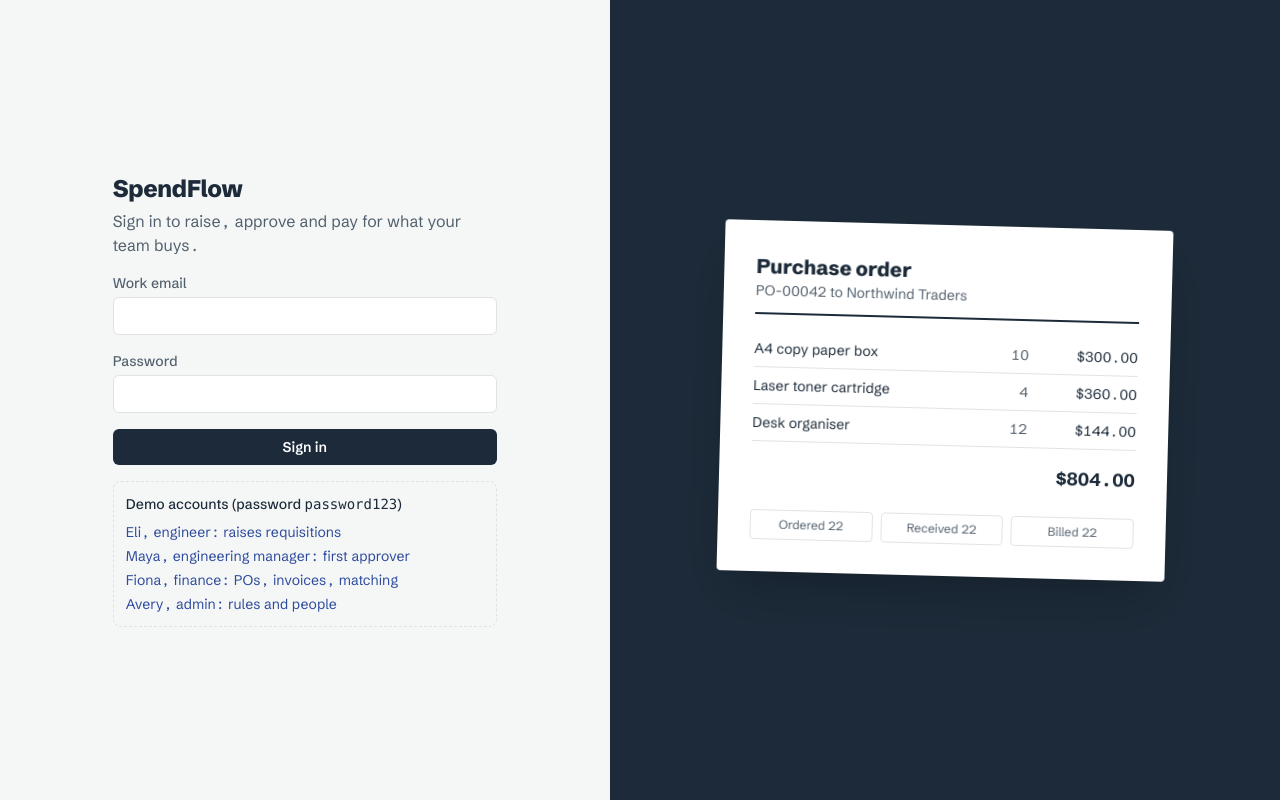
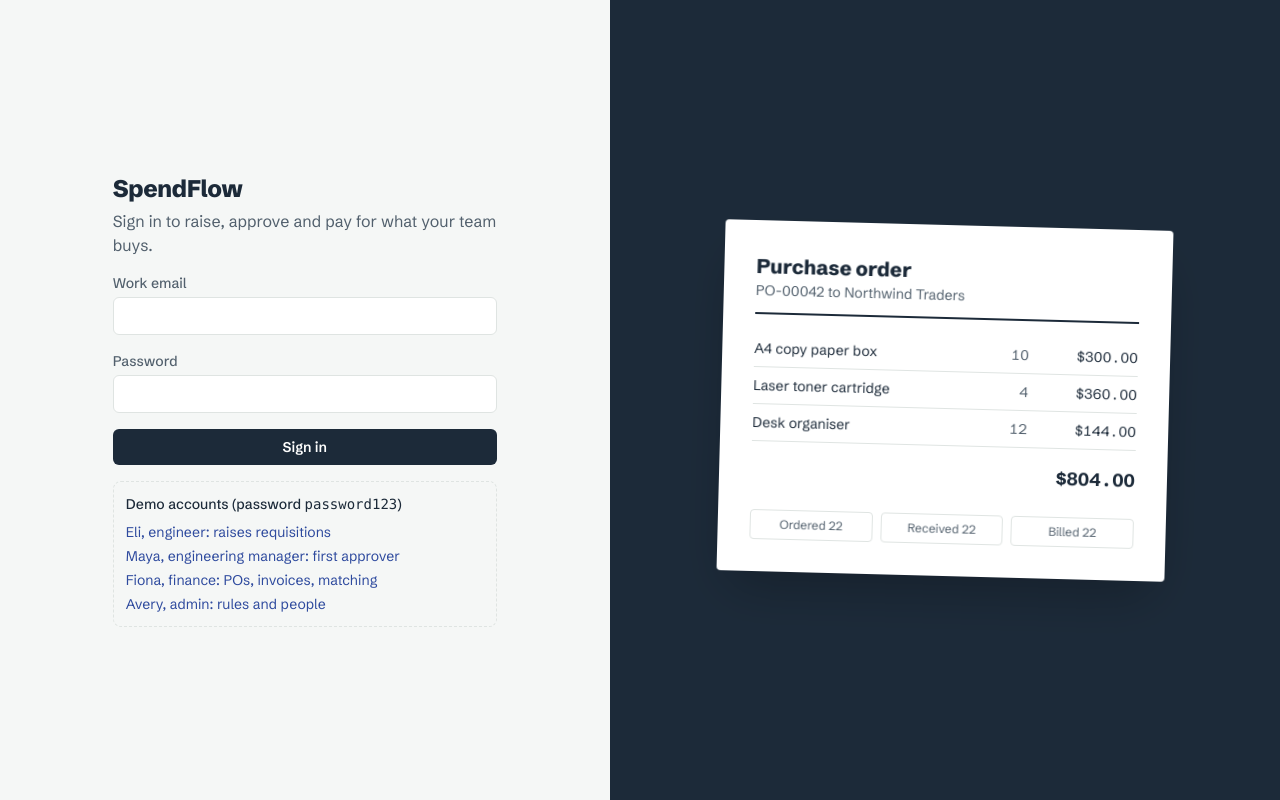
Before and after one commit to parth-kp/spendflow, a React (Vite) app in the folder web/: page /login in a window 1280 px wide. Built offline with nearby package versions, Linux system fonts and the light colour scheme.

Commit message:
Apply tabular figures only to numbers

```diff
--- a/web/src/index.css
+++ b/web/src/index.css
@@ -23,7 +23,6 @@
   html {
     background: var(--color-paper);
     color: var(--color-ink);
-    font-feature-settings: "tnum" 1;
     -webkit-font-smoothing: antialiased;
   }
 
```
